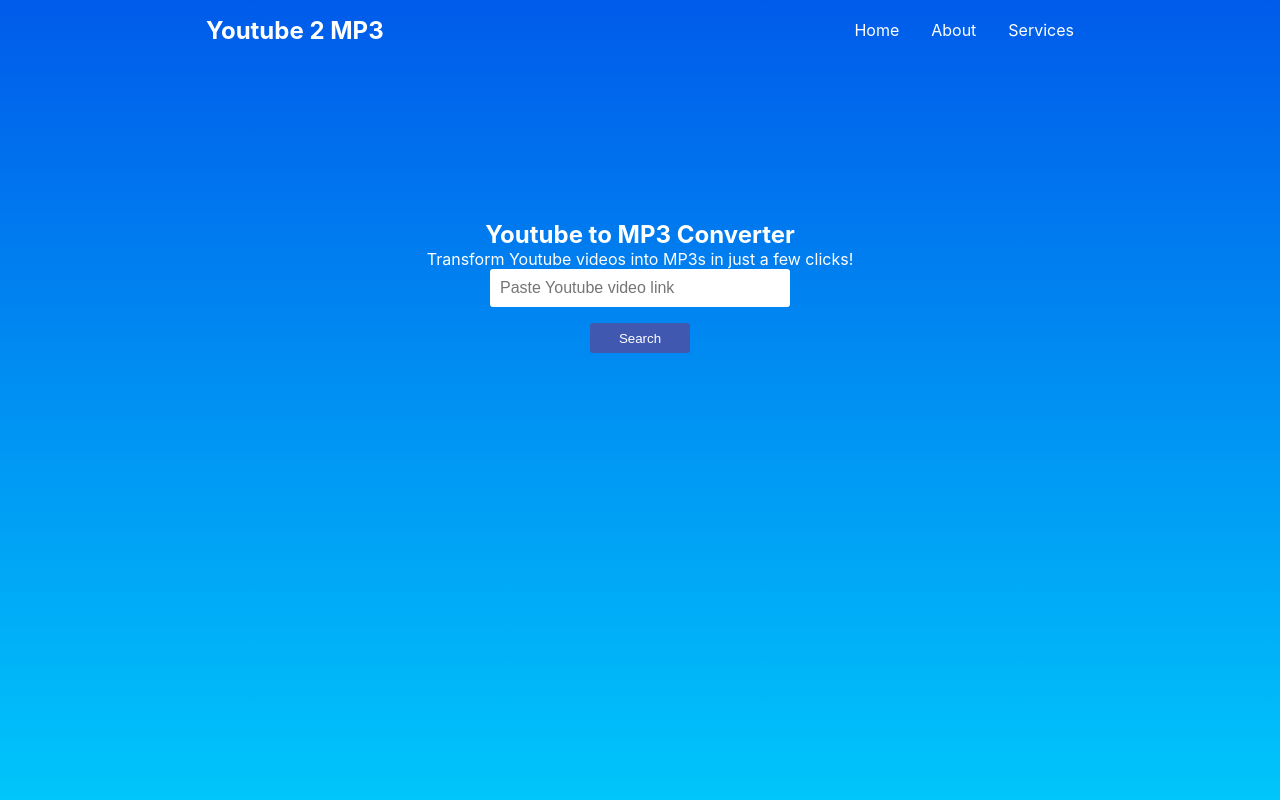
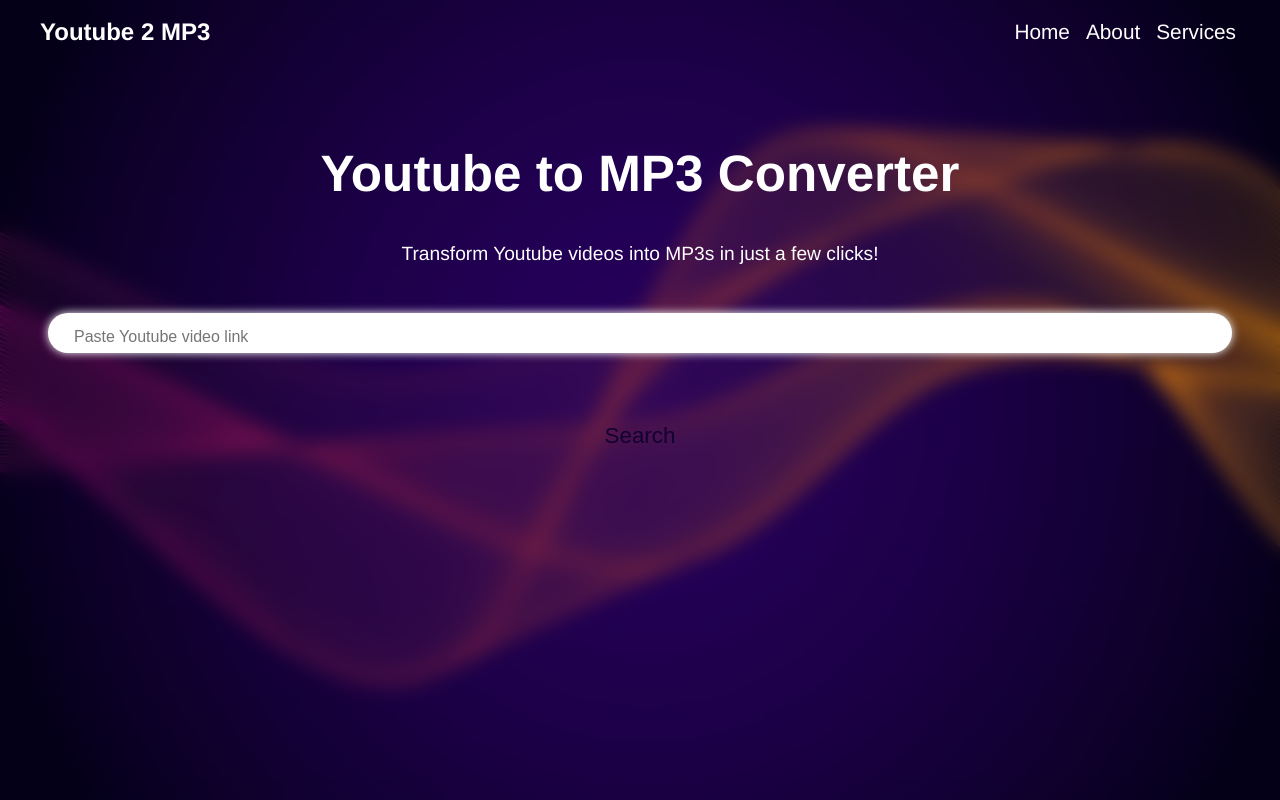
Before and after one commit to MichiasShiferaw/YoutubeDownloader, a React (Create React App) app: page / in a window 1280 px wide. Built offline with nearby package versions, Linux system fonts and the light colour scheme.

Commit message:
Update CSS

```diff
--- a/src/App.css
+++ b/src/App.css
@@ -1,22 +1,5 @@
-.App {
-  max-width: 900px;
-  margin: 0 auto;
-  padding: 0 1rem;
-
-}
-
-.togglebutton{
-  display: none;
-    flex-direction: column;
-    justify-content: center;
-    align-items: center;
 
 
-
-    @media (min-width: 1024px) {
-      display: flex;
-    }
-}
 
 *{
   margin: 0;
@@ -24,18 +7,32 @@
   box-sizing: border-box;
 }
 
+.App {
+  width: 100%;
+  margin: 0 auto;
+  padding: 0 1rem;
+  overflow: auto;
+
+}
+
+
 header{
   position: relative;
   padding: 0 2rem;
 }
 .navbar{
   width: 100%;
-  height: 60px;
-  max-width: 1200px;
+  height: 4rem;
   margin: 0 auto;
   display: flex;
   align-items: center;
   justify-content: space-between;
+  padding-right: 1.5em;
+  padding-left: 1.5em;
+}
+
+.navbar .logo1{
+  text-align: center;
 }
 
 .navbar .logo1 a{
@@ -43,10 +40,34 @@
   font-weight: bold;
 }
 
+
 .navbar .links{
   display: flex;
-  gap: 2rem;
+  flex-wrap: wrap;
+  gap: 0.5rem;
+  justify-content: center;
 
+}
+
+.logoNav{
+  display: flex;
+  justify-content: center;
+}
+
+.navbar .links a{
+  display: flex;
+    padding-top: 0.25rem;
+    padding-bottom: 0.25rem;
+    margin-left: 0.25rem;
+    margin-right: 0.25rem;
+    align-items: center;
+    border-radius: 0.375rem;
+    font-weight: 400;
+    transition-property: all;
+    transition-timing-function: cubic-bezier(0.4, 0, 0.2, 1);
+    transition-duration: 400ms;
+
+    transition-timing-function: cubic-bezier(0.4, 0, 0.2, 1);
 }
 
 .navbar .toggle_btn{
@@ -54,10 +75,15 @@
   font-size: 1.5rem;
   cursor: pointer;
   display: none;
+  text-align: center;
 
 
 }
 
+.navbar .toggle_btn svg {
+  width: 4rem;
+  height: 2.5rem;
+}
 
 .navbar li{
   list-style: none;
@@ -66,33 +92,21 @@
 .navbar a{
   text-decoration: none;
   color: #fff;
-  font-size: 1rem;
+  font-size: 1.3rem;
+  font-weight: 500;
 }
 
 .navbar a:hover{
-  color:orange;
+  color:rgb(187, 70, 255);
+  text-decoration: underline;
+  font-weight: bold;
+  margin-left: 0.25rem;
+    /* color: #ffffff; */
 }
 
-/* .navbar .logo1{
-  position: relative;
-
-  padding: 0 2rem;
-} */
-
-
-
-/* .action_btn{
-  background-color: orange;
-  color: #fff;
-  padding: 0.5rem 1rem;
-  border: none;
-  outline: none;
-  border-radius: 20px;
-  font-size: 0;
-  font-weight: bold;
-  cursor: pointer;
-
-} */
+.navbar a:active{
+  text-decoration: underline;
+}
 
 .logo{
 top: 0.5rem;
@@ -109,70 +123,288 @@
   display: flex;
   flex-direction: column;
   align-items: center;
-  margin-top: 10rem;
+  margin-top: 5rem;
+  margin: 2rem;
 
 }
 
-.content-title{
+.content_title{
+  padding-top: 3rem;
+  padding-bottom: 1.5rem;
   font-weight: 700;
-  font-size: 50px;
-  margin-bottom: 10px;
+  font-size: 3.2rem;
+  margin-bottom: 1rem;
   text-align: center;
 }
 
-.content_description{
+.desc{
   font-weight: 400;
-  font-size: 20px;
-
-  opacity: 0.9;
+  font-size: 1.2rem;
   margin-bottom: 1rem;
   text-align: center;
 }
 
 .form{
+  padding-top: 2rem;
   display: flex;
   flex-direction: column;
   align-items: center;
+  width: 100%;
+  margin: 0 auto;
+
 }
-.form .form_input{
-  max-width: 500px;
-  min-width: 300px;
-  height: 38px;
+
+.form .input-check{
+  width: 100%;
+  justify-content: center;
+  padding-bottom: 2rem;
+
+}
+
+.form .form_input {
+  width: 100%;
+  max-width: 100%;
+  height: 2.5rem;
   background: white;
   outline: none;
   border: none;
-  text-indent: 10px;
-  font-size: 16px;
-  border-radius: 3px;
+  text-indent: 0.75rem;
+  font-size: 1rem;
+  border-radius: 4rem;
   margin-bottom: 1rem;
+  box-shadow: 0px 0px 10px #fff !important;
+  padding-left: 14px;
+  resize: vertical;
+  padding-top: 0.55rem;
+  overflow-y: auto;
+}
+
+.input_container{
+  width: 80%;
+  position: relative;
+  display: flex;
+  align-items: center;
+  justify-content: center;
+  margin: 0 auto;
+  text-align: center;
 
 }
 
+.input_container> .search {
+  position: absolute;
+  top: 40%;
+  right: 10px;
+  transform: translateY(-50%);
+  border: none;
+    background-color: transparent;
+      cursor: pointer;
+}
 .form .form_button{
-  width: 100px;
-  height: 30px;
-  background: #4158B0;
+  font-size: 1.4rem;
+  background-color: transparent;
+    text-align: center;
+  border: none;
+  outline: none;
+  color: #120032;
+  cursor: pointer;
+  padding: 1em;
+  width: 100%;
+  border-radius: 2rem;
+
+}
+
+
+.wrapper {
+  width: 100%;
+  max-width: 500px;
+  background: #fff;
+  border-radius: 1em;
+  padding: 2em;
+  color: black;
+  box-shadow: 7px 7px 12px rgba(0, 0, 0, 0.05);
+
+}
+
+.wrapper header {
+  color: #596584;
+  width: 100%;
+  font-size: 1.5rem;
+  font-weight: 600;
+  text-align: center;
+  display: flex;
+
+  justify-content: center;
+  text-align: center;
+  align-items: center;
+
+}
+
+.wrapper header button{
+  position: absolute;
+  right:3px;
+
+}
+
+.wrapper form {
+  height: 10em;
+  display: flex;
+  cursor: pointer;
+  margin: .5em 0;
+  align-items: center;
+  justify-content: center;
+  flex-direction: column;
+  border-radius: 0.5em;
+  border: 2px dashed #6990F2;
+}
+
+form :where(i, p) {
+  color: #6990F2;
+}
+
+
+
+/* Responsive styles for smaller screens */
+@media screen and (max-width: 600px) {
+  .wrapper {
+    padding: 1em;
+  }
+
+  .wrapper header {
+    font-size: 1.2rem;
+  }
+
+  .wrapper form {
+    height: auto;
+    margin: 0.25em 0;
+  }
+
+  /* form i {
+    font-size: 40px;
+  } */
+
+
+}
+
+
+
+
+
+
+
+
+
+
+
+
+
+
+
+
+
+
+
+
+.input-check{
+  display: inline-flex;
+}
+
+.form .form_button:hover{
+  background-color: rgb(211, 208, 208);
+  box-shadow: 0 12px 16px 0 rgba(0, 0, 0, 0.24), 0 17px 50px 0 rgba(0, 0, 0, 0.19);
+}
+
+.download_btn{
+  color: white;
+  background-color:#7d2ae8;
+  border-radius: 50px;
+    font-size: 1.1rem;
+  box-shadow: 0 0.px 0.4px 0 (rgba(0, 0, 0, 0.2));
+    display: inline-flex;
+    text-align: center;
+  padding: 0.625rem;
+  padding-left: 1.5rem;
+  padding-right: 1.5rem;
+  cursor: pointer;
+  width: auto;
+  gap: 1.2rem;
+  text-decoration: none;
+}
+
+.download_btn:hover{
+  background-color: #4c405b;
+
+
+}
+
+.download_btn .content1{
+  height: 100%;
+  width: 100%;
+
+
+  display: flex;
+  align-items: center;
+  justify-content: center;
+
+}
+
+.container {
+  width: 100%;
+  border-collapse: collapse;
+  margin-top: 20px;
+}
+
+.container th,
+.container td {
+  border: 1px solid #ddd;
+  padding: .75rem;
+  text-align: left;
+  font-weight: 700;
+
+}
+
+.thumbnails{
+  object-fit: cover;
+  width:100%;
+  height:8rem;
+}
+
+.container th {
+  background-color: rgb(162, 116, 97);
+}
+
+.container .name{
+  display: none;
+}
+
+.content1 .downloadAll {
+  font-size: 1.5rem;
+  background: #71f97d;
   border: none;
   outline: none;
   color: white;
   cursor: pointer;
-  margin-bottom: 3rem;
-  border-radius: 3px;
+  padding: 0.5rem;
+
+  border-radius: 10px;
 
 }
 
-.download_btn{
-  color: white;
-  background-color: coral;
+.content1 {
+  overflow-x: auto;
+  width: 90%;
+}
 
+svg{
+  width: auto;
+  height:auto;
 }
 
 
 @media screen and (max-width:600px){
   .content{
-    margin-top: 10rem;
+    margin-top: 4rem;
   }
-  .content-title{font-size: 40px;}
+
 }
 @media (prefers-reduced-motion: no-preference) {
   .Youtube-logo {
@@ -181,33 +413,51 @@
 }
 
 
-/* footer{
-  border-top-width: 2px;
-    border-style: solid;
-    width: 100%;
-    font-size: 1.125rem;
-    line-height: 1.75rem;
-    font-weight: 500;
-
-
-} */
-
 
 
 .footer{
-  display: flex;
-    padding-top: 2rem;
-    padding-bottom: 2rem;
-    justify-content: space-between;
+    padding-top: 1rem;
+    padding-bottom: 1rem;
+    font-size: x-large;
+    column-gap: 2rem;
+    text-align: center;
     align-items: center;
-    display: inline-block;
-      z-index: 0;
-      padding: 8rem;
-      width: 100%;
-      height: 100%;
+    justify-content: center;
+    border-radius: 9px;
 
 }
 
+.footer a{
+  text-decoration: line-through;
+}
+
+.footer a:hover::after{
+  text-decoration: underline;
+  transform: scaleX(1);
+  content: '';
+    height: 0.15em;
+
+    background-color: #ffff00;
+    transform-origin: bottom right;
+    transition: transform 0.25s ease-out;
+
+}
+
+ @media (min-width: 992px) {
+
+
+   .footer {
+    padding-top: 2rem;
+    position:relative;
+    height: 100%;
+    bottom: 0;
+    display: flex;
+    align-items: center;
+    justify-content: center;
+
+    border-radius: 1rem;
+   }
+ }
 
 .author{
   display: flex;
@@ -251,14 +501,16 @@
   }
 }
 
-.footer1{
-  display: flex;
+.footer{
+
 }
 
 
 
 @media (max-width:992px) {
 
+
+  .navbar .logoNav,
   .navbar .links,
   .navbar .action_btn {
     display: none;
@@ -286,6 +538,16 @@
     }
 }
 
+@media (min-width: 768px) {
+  .thumbnails{
+    width: 12rem;
+}
+.name{
+  display: flex;
+}
+
+}
+
   .footer div a:hover {
     text-decoration: underline;
   }
@@ -299,3 +561,35 @@
     transform: rotate(360deg);
   }
 }
+
+
+.popup {
+  color: black;
+  position: fixed;
+  top: 0;
+  left: 0;
+  width: 100%;
+  height: 100%;
+  background: rgba(0, 0, 0, 0.5);
+  display: flex;
+  justify-content: center;
+  align-items: center;
+}
+
+.popup-content {
+  background: white;
+  padding: 8rem;
+  border-radius: 4em;
+  text-align: center;
+}
+
+.popup-content::after {
+  content: '';
+  position: fixed;
+  top: 0;
+  left: 0;
+  width: 100%;
+  height: 100%;
+  cursor: pointer;
+  z-index: -1;
+}
--- a/src/index.css
+++ b/src/index.css
@@ -1,17 +1,44 @@
 body {
   margin: 0;
-  font-family: -apple-system, BlinkMacSystemFont, 'Segoe UI', 'Roboto', 'Oxygen',
-    'Ubuntu', 'Cantarell', 'Fira Sans', 'Droid Sans', 'Helvetica Neue',
+  font-family: 'Helvetica Neue', -apple-system, BlinkMacSystemFont, 'Segoe UI', 'Roboto', 'Oxygen',
+    'Ubuntu', 'Cantarell', 'Fira Sans', 'Droid Sans',
     sans-serif;
   -webkit-font-smoothing: antialiased;
   -moz-osx-font-smoothing: grayscale;
-  height: 100vh;
+  /* height: min-content; */
+  min-height: 100vh;
   color: white;
-  /* background: linear-gradient(45deg,#4158D0,#C850C0,#FFCC70); */
-  background-image: linear-gradient(to top, #00c6fb 0%, #005bea 100%);
+  background-image: url("background.jpg");
+  background-size: cover;
+  background-position: center;
+      overflow-x: hidden;
+        text-align: left;
+
+
+
   min-width: 400px;
 }
 
+
+
+
+body:before{
+  content: "";
+    position: absolute;
+    width: 101vw;
+    height: 100vh;
+    background: inherit;
+    z-index: -1;
+    filter: blur(10px);
+    -moz-filter: blur(10px);
+    -webkit-filter: blur(10px);
+    -o-filter: blur(10px);
+    transition: all 2s linear;
+    -moz-transition: all 2s linear;
+    -webkit-transition: all 2s linear;
+    -o-transition: all 2s linear;
+
+}
 code {
   font-family: source-code-pro, Menlo, Monaco, Consolas, 'Courier New',
     monospace;
```
